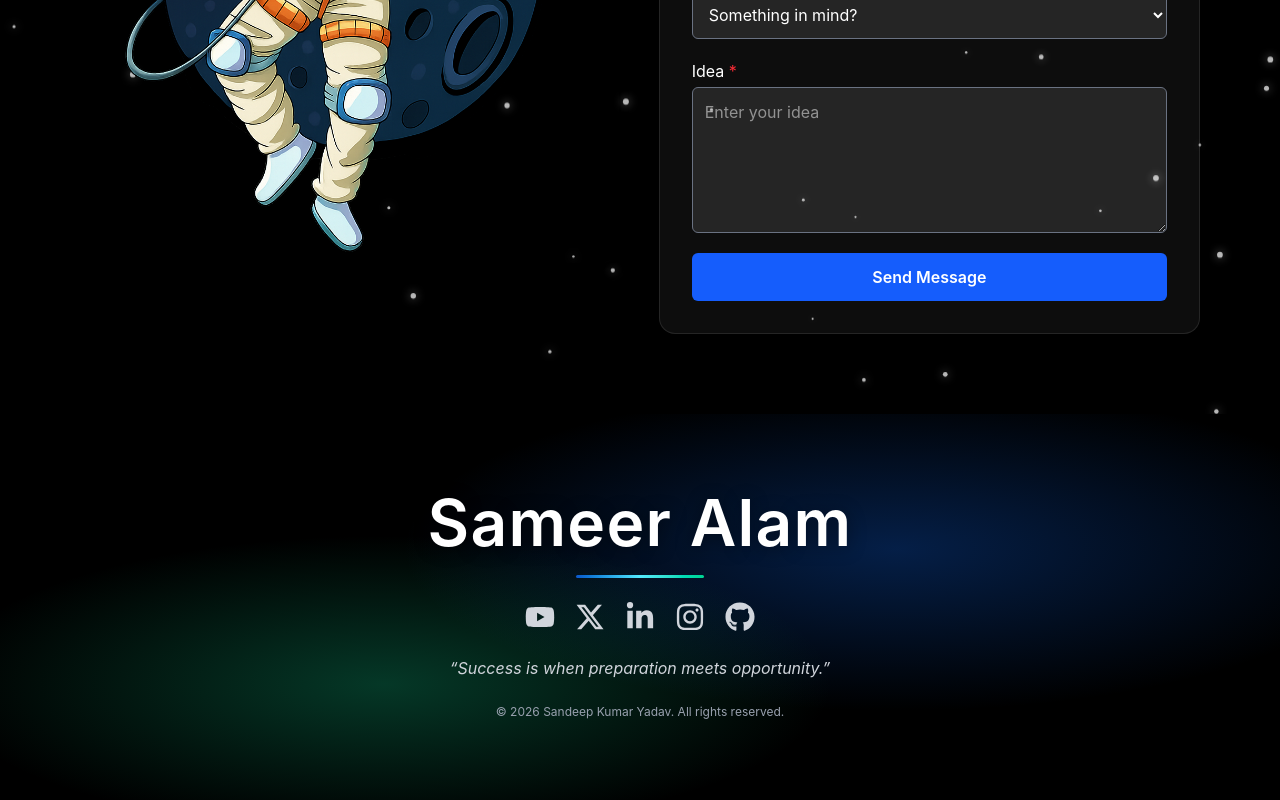
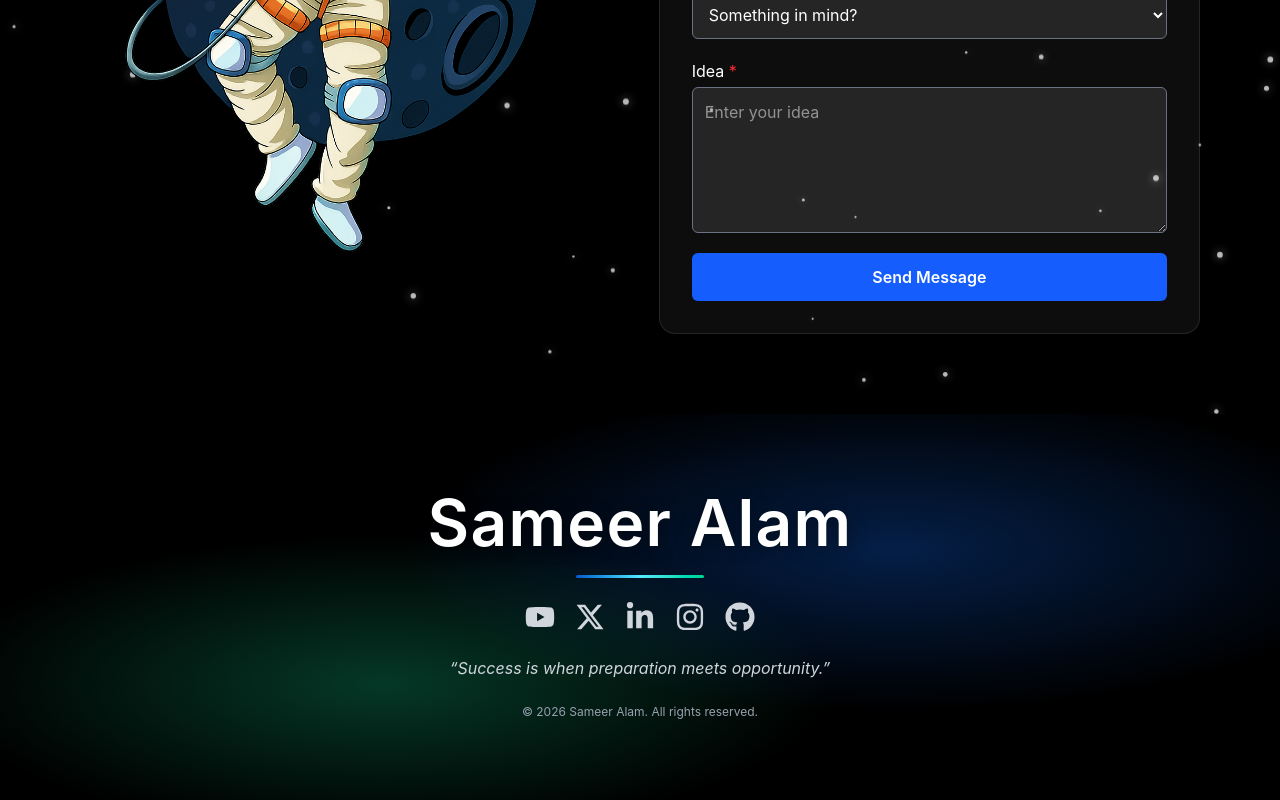
Before and after one commit to mdsameer2023/Sameer-Portfolio, a React (Vite) app in the folder Sameer-Portfolio/: page / in a window 1280 px wide. Shown: the part 8402-9202 px from the top of the page. Built offline with nearby package versions, Linux system fonts and the light colour scheme; no server answers.

Commit message:
footer update

```diff
--- a/Sameer-Portfolio/src/sections/Footer.jsx
+++ b/Sameer-Portfolio/src/sections/Footer.jsx
@@ -128,7 +128,7 @@ const Footer = () => {
         {/* --- Copyright / Trademark --- */}
         {/* Auto-updates year dynamically */}
         <p className="text-xs text-gray-400">
-          © {new Date().getFullYear()} Sandeep Kumar Yadav. All rights reserved.
+          © {new Date().getFullYear()} Sameer Alam. All rights reserved.
         </p>
       </motion.div>
     </footer>
```
